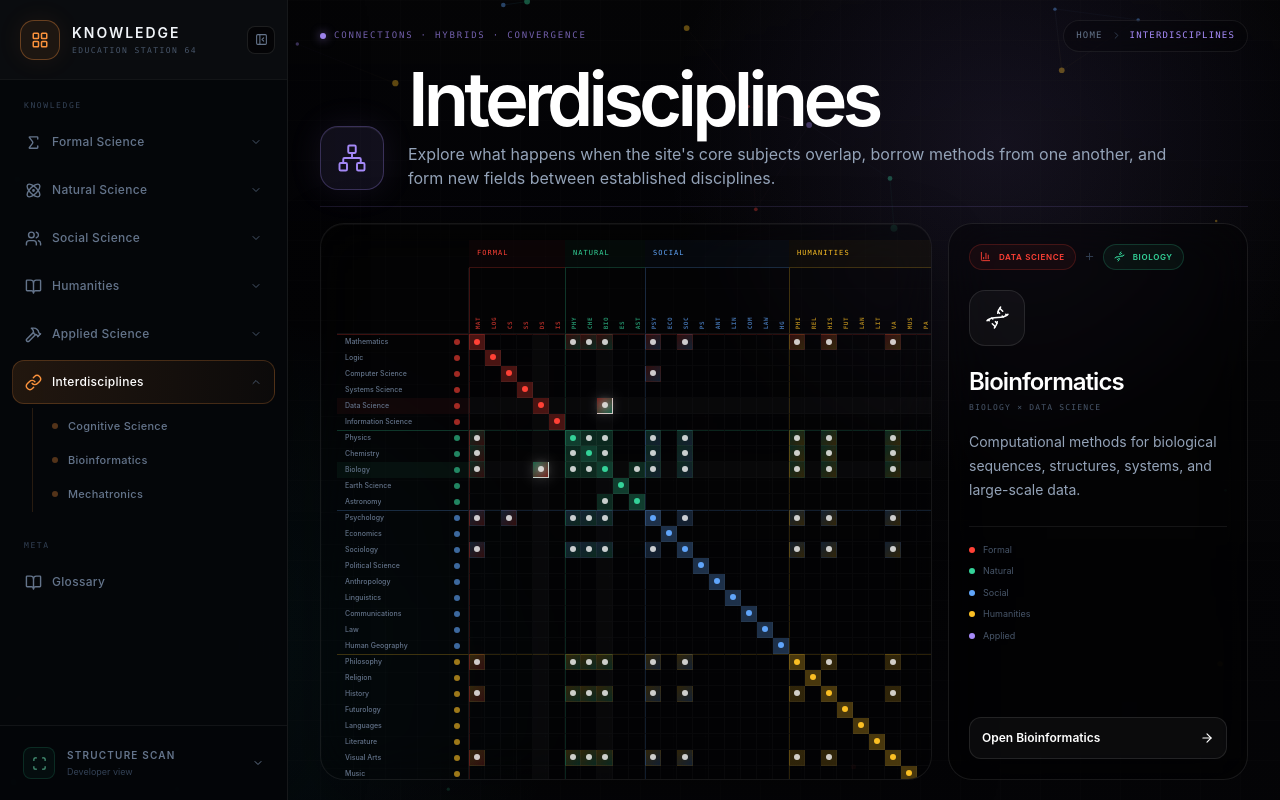
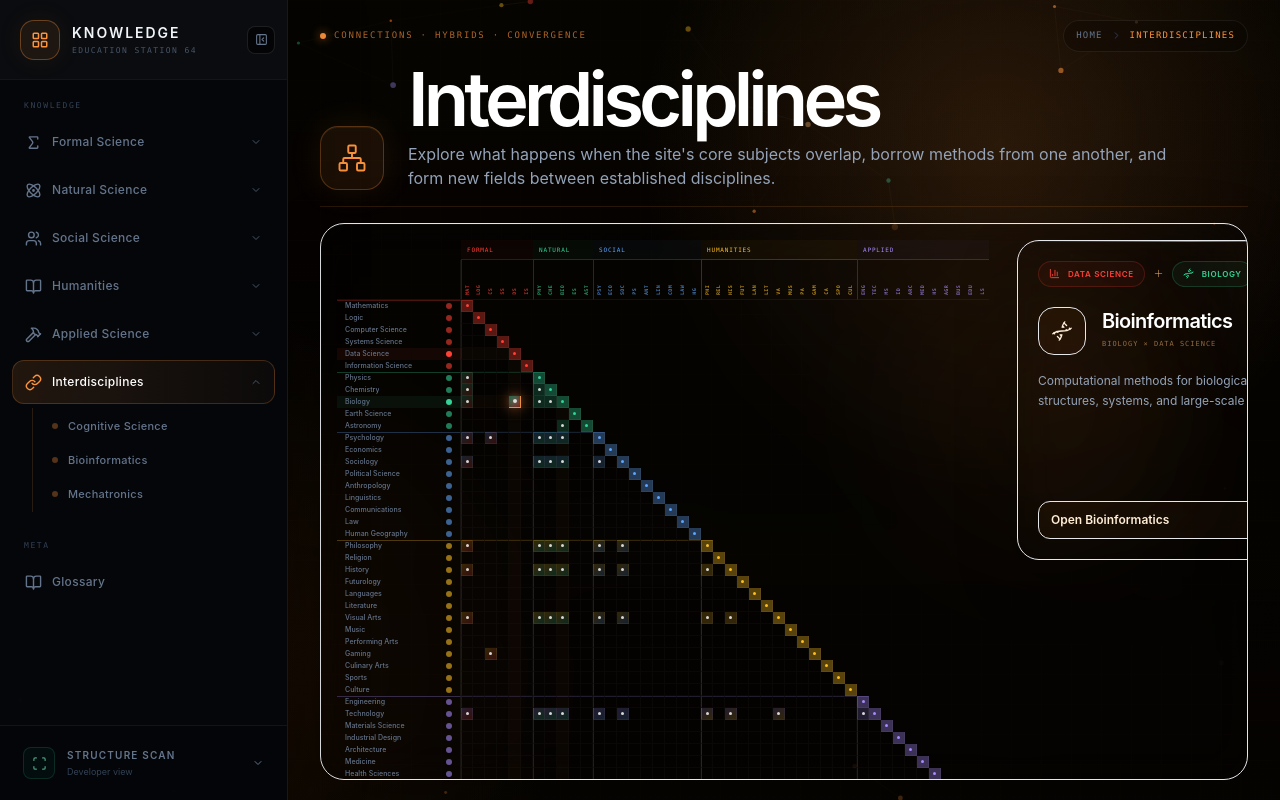
Before and after one commit to nickf723/ed-dev, a Next.js app: page /interdisciplines in a window 1280 px wide. Built offline with nearby package versions, Linux system fonts and the light colour scheme.

Commit message:
Fold Interdisciplines matrix and restore orange theme

```diff
--- a/app/interdisciplines/InterdisciplinaryMatrix.tsx
+++ b/app/interdisciplines/InterdisciplinaryMatrix.tsx
@@ -1,7 +1,7 @@
 "use client";
 
 import Link from "next/link";
-import { Fragment, useMemo, useState } from "react";
+import { useMemo, useState } from "react";
 import { ArrowRight, Plus } from "lucide-react";
 import {
   CORE_DOMAIN_ORDER,
@@ -10,13 +10,14 @@ import {
   pairKey,
   pairingFor,
   subjectCode,
-  type CoreDomainId,
   type MatrixAxisSeed,
   type Pairing,
 } from "./data";
 
-const CELL_SIZE = 16;
-const LABEL_WIDTH = 132;
+const CELL_SIZE = 12;
+const LABEL_WIDTH = 124;
+const INSPECTOR_WIDTH = 348;
+const INSPECTOR_GAP = 28;
 
 type DisplayCell = Pairing & { pure?: boolean };
 
@@ -53,16 +54,17 @@ export default function InterdisciplinaryMatrix({ axes }: { axes: readonly Matri
     axes: axes.filter((axis) => axis.domainId === domainId),
   })).filter((group) => group.axes.length > 0);
 
-  const gridTemplateColumns = `${LABEL_WIDTH}px repeat(${axes.length}, ${CELL_SIZE}px)`;
   const matrixWidth = LABEL_WIDTH + axes.length * CELL_SIZE;
+  const contentWidth = matrixWidth + INSPECTOR_GAP + INSPECTOR_WIDTH;
   const activeIds = new Set([activeA?.id, activeB?.id].filter(Boolean));
 
   return (
-    <div className="grid min-h-0 flex-1 gap-4 xl:grid-cols-[minmax(0,1fr)_300px]">
-      <section className="relative min-h-0 overflow-hidden rounded-[24px] border border-white/[0.08] bg-black/[0.24] shadow-[inset_0_1px_0_rgba(255,255,255,0.035),0_24px_70px_rgba(0,0,0,0.24)] backdrop-blur-xl">
-        <div className="pointer-events-none absolute inset-0 opacity-45 [background-image:linear-gradient(rgba(255,255,255,0.025)_1px,transparent_1px),linear-gradient(90deg,rgba(255,255,255,0.025)_1px,transparent_1px)] [background-size:32px_32px]" />
+    <section className="relative min-h-0 flex-1 overflow-hidden rounded-[24px] border border-orange-300/18 bg-black/[0.20] shadow-[inset_0_1px_0_rgba(255,255,255,0.035),0_24px_70px_rgba(0,0,0,0.24)] backdrop-blur-xl">
+      <div className="pointer-events-none absolute inset-0 opacity-35 [background-image:linear-gradient(rgba(251,146,60,0.022)_1px,transparent_1px),linear-gradient(90deg,rgba(251,146,60,0.022)_1px,transparent_1px)] [background-size:30px_30px]" />
+      <div className="pointer-events-none absolute right-[6%] top-[8%] h-72 w-72 rounded-full bg-orange-400/[0.045] blur-3xl" />
 
-        <div className="relative h-full overflow-auto p-3 sm:p-4 custom-scrollbar">
+      <div className="relative h-full overflow-auto p-3 custom-scrollbar sm:p-4">
+        <div className="relative mx-auto" style={{ width: contentWidth, minWidth: contentWidth }}>
           <div style={{ width: matrixWidth }}>
             <div className="flex" style={{ marginLeft: LABEL_WIDTH }}>
               {groups.map((group) => {
@@ -70,11 +72,11 @@ export default function InterdisciplinaryMatrix({ axes }: { axes: readonly Matri
                 return (
                   <div
                     key={group.domainId}
-                    className="flex h-7 items-center border-b border-white/[0.06] px-2 font-mono text-[7px] uppercase tracking-[0.15em]"
+                    className="flex h-5 items-center border-b px-1.5 font-mono text-[6px] uppercase tracking-[0.14em]"
                     style={{
                       width: group.axes.length * CELL_SIZE,
                       color: `rgb(${meta.rgb})`,
-                      borderColor: `rgba(${meta.rgb},0.20)`,
+                      borderColor: `rgba(${meta.rgb},0.22)`,
                       background: `rgba(${meta.rgb},0.035)`,
                     }}
                   >
@@ -84,8 +86,8 @@ export default function InterdisciplinaryMatrix({ axes }: { axes: readonly Matri
               })}
             </div>
 
-            <div className="grid gap-0" style={{ gridTemplateColumns }}>
-              <div className="h-[66px] border-b border-r border-white/[0.06]" />
+            <div className="flex">
+              <div className="h-10 shrink-0 border-b border-r border-white/[0.06]" style={{ width: LABEL_WIDTH }} />
               {axes.map((axis, index) => {
                 const meta = DOMAIN_META[axis.domainId];
                 const groupStart = index === 0 || axes[index - 1]?.domainId !== axis.domainId;
@@ -93,15 +95,16 @@ export default function InterdisciplinaryMatrix({ axes }: { axes: readonly Matri
                   <div
                     key={`column-${axis.id}`}
                     title={axis.label}
-                    className="relative flex h-[66px] items-end justify-center border-b border-white/[0.06] pb-1"
+                    className="relative flex h-10 shrink-0 items-end justify-center border-b border-white/[0.05] pb-1"
                     style={{
+                      width: CELL_SIZE,
                       borderLeft: groupStart ? `1px solid rgba(${meta.rgb},0.24)` : undefined,
                     }}
                   >
                     <span
-                      className="max-h-[58px] truncate font-mono text-[6px] font-semibold uppercase tracking-[0.08em]"
+                      className="max-h-9 truncate font-mono text-[5px] font-semibold uppercase tracking-[0.06em]"
                       style={{
-                        color: `rgba(${meta.rgb},0.64)`,
+                        color: `rgba(${meta.rgb},0.70)`,
                         writingMode: "vertical-rl",
                         transform: "rotate(180deg)",
                       }}
@@ -111,26 +114,32 @@ export default function InterdisciplinaryMatrix({ axes }: { axes: readonly Matri
                   </div>
                 );
               })}
+            </div>
 
+            <div>
               {axes.map((row, rowIndex) => {
                 const rowMeta = DOMAIN_META[row.domainId];
                 const rowGroupStart = rowIndex === 0 || axes[rowIndex - 1]?.domainId !== row.domainId;
 
                 return (
-                  <Fragment key={`row-${row.id}`}>
+                  <div key={`row-${row.id}`} className="flex" style={{ height: CELL_SIZE }}>
                     <div
                       title={row.label}
-                      className="flex h-4 min-w-0 items-center justify-between border-r border-white/[0.06] pr-2"
+                      className="flex shrink-0 items-center justify-between border-r border-white/[0.055] pr-2"
                       style={{
-                        borderTop: rowGroupStart ? `1px solid rgba(${rowMeta.rgb},0.24)` : undefined,
-                        background: activeIds.has(row.id) ? `rgba(${rowMeta.rgb},0.055)` : undefined,
+                        width: LABEL_WIDTH,
+                        borderTop: rowGroupStart ? `1px solid rgba(${rowMeta.rgb},0.28)` : undefined,
+                        background: activeIds.has(row.id) ? `rgba(${rowMeta.rgb},0.065)` : undefined,
                       }}
                     >
                       <span className="truncate pl-2 text-[7px] font-medium text-slate-500">{row.label}</span>
-                      <span className="ml-2 h-1.5 w-1.5 shrink-0 rounded-full" style={{ background: `rgb(${rowMeta.rgb})`, opacity: 0.62 }} />
+                      <span
+                        className="ml-2 h-1.5 w-1.5 shrink-0 rounded-full"
+                        style={{ background: `rgb(${rowMeta.rgb})`, opacity: activeIds.has(row.id) ? 1 : 0.58 }}
+                      />
                     </div>
 
-                    {axes.map((col, colIndex) => {
+                    {axes.slice(0, rowIndex + 1).map((col, colIndex) => {
                       const colMeta = DOMAIN_META[col.domainId];
                       const colGroupStart = colIndex === 0 || axes[colIndex - 1]?.domainId !== col.domainId;
                       const data = displayFor(row, col);
@@ -143,11 +152,13 @@ export default function InterdisciplinaryMatrix({ axes }: { axes: readonly Matri
                         return (
                           <div
                             key={`${row.id}-${col.id}`}
-                            className="h-4 w-4 border-b border-r border-white/[0.025]"
+                            className="shrink-0 border-b border-r border-white/[0.022]"
                             style={{
-                              borderLeft: colGroupStart ? `1px solid rgba(${colMeta.rgb},0.16)` : undefined,
-                              borderTop: rowGroupStart ? `1px solid rgba(${rowMeta.rgb},0.16)` : undefined,
-                              background: inCrosshair ? "rgba(255,255,255,0.018)" : "rgba(0,0,0,0.10)",
+                              width: CELL_SIZE,
+                              height: CELL_SIZE,
+                              borderLeft: colGroupStart ? `1px solid rgba(${colMeta.rgb},0.18)` : undefined,
+                              borderTop: rowGroupStart ? `1px solid rgba(${rowMeta.rgb},0.18)` : undefined,
+                              background: inCrosshair ? "rgba(251,146,60,0.024)" : "rgba(0,0,0,0.08)",
                             }}
                           />
                         );
@@ -162,88 +173,83 @@ export default function InterdisciplinaryMatrix({ axes }: { axes: readonly Matri
                           onMouseEnter={() => setActiveKey(key)}
                           onFocus={() => setActiveKey(key)}
                           onClick={() => setActiveKey(key)}
-                          className="relative flex h-4 w-4 items-center justify-center border-b border-r transition-transform hover:z-10 hover:scale-125 focus:z-10 focus:scale-125 focus:outline-none"
+                          className="relative flex shrink-0 items-center justify-center border-b border-r transition-transform hover:z-20 hover:scale-[1.45] focus:z-20 focus:scale-[1.45] focus:outline-none"
                           style={{
-                            borderColor: selected ? "rgba(255,255,255,0.72)" : "rgba(255,255,255,0.045)",
-                            borderLeft: colGroupStart ? `1px solid rgba(${colMeta.rgb},0.24)` : undefined,
-                            borderTop: rowGroupStart ? `1px solid rgba(${rowMeta.rgb},0.24)` : undefined,
+                            width: CELL_SIZE,
+                            height: CELL_SIZE,
+                            borderColor: selected ? "rgba(251,146,60,0.92)" : "rgba(255,255,255,0.05)",
+                            borderLeft: colGroupStart ? `1px solid rgba(${colMeta.rgb},0.26)` : undefined,
+                            borderTop: rowGroupStart ? `1px solid rgba(${rowMeta.rgb},0.26)` : undefined,
                             background: pure
-                              ? `rgba(${rowMeta.rgb},${selected ? 0.52 : 0.28})`
-                              : `linear-gradient(135deg, rgba(${rowMeta.rgb},${selected ? 0.44 : 0.18}), rgba(${colMeta.rgb},${selected ? 0.44 : 0.18}))`,
-                            boxShadow: selected ? "0 0 14px rgba(255,255,255,0.18)" : undefined,
+                              ? `rgba(${rowMeta.rgb},${selected ? 0.62 : 0.34})`
+                              : `linear-gradient(135deg, rgba(${rowMeta.rgb},${selected ? 0.48 : 0.19}), rgba(${colMeta.rgb},${selected ? 0.48 : 0.19}))`,
+                            boxShadow: selected ? "0 0 13px rgba(251,146,60,0.50)" : undefined,
                           }}
                         >
                           <span
-                            className="h-1.5 w-1.5 rounded-full"
+                            className="rounded-full"
                             style={{
-                              background: pure ? `rgb(${rowMeta.rgb})` : "rgba(255,255,255,0.78)",
-                              boxShadow: selected ? "0 0 8px rgba(255,255,255,0.8)" : undefined,
+                              width: selected ? 4 : 3,
+                              height: selected ? 4 : 3,
+                              background: pure ? `rgb(${rowMeta.rgb})` : "rgba(255,255,255,0.82)",
+                              boxShadow: selected ? "0 0 7px rgba(255,255,255,0.85)" : undefined,
                             }}
                           />
                         </button>
                       );
                     })}
-                  </Fragment>
+                  </div>
                 );
               })}
             </div>
           </div>
-        </div>
-      </section>
 
-      <aside className="relative min-h-0 overflow-hidden rounded-[24px] border border-white/[0.09] bg-black/35 p-5 backdrop-blur-xl">
+          <aside
+            className="absolute right-0 top-0 overflow-hidden rounded-[22px] border border-orange-300/16 bg-[#0a0705]/82 p-5 shadow-[0_22px_60px_rgba(0,0,0,0.26)] backdrop-blur-xl"
+            style={{ width: INSPECTOR_WIDTH, minHeight: 318 }}
+          >
+            <div className="pointer-events-none absolute inset-x-0 top-0 h-px bg-gradient-to-r from-transparent via-orange-300/55 to-transparent" />
+            <div className="pointer-events-none absolute -right-16 -top-16 h-44 w-44 rounded-full bg-orange-400/[0.08] blur-3xl" />
+
             {activeA && activeB && current && CurrentIcon ? (
-          <div className="relative flex h-full flex-col">
+              <div className="relative flex min-h-[278px] flex-col">
                 <div className="flex flex-wrap items-center gap-2">
                   <AxisChip axis={activeA} />
                   {activeA.id !== activeB.id ? (
                     <>
-                  <Plus size={11} className="text-slate-700" />
+                      <Plus size={11} className="text-orange-300/55" />
                       <AxisChip axis={activeB} />
                     </>
                   ) : null}
                 </div>
 
-            <div
-              className="mt-5 flex h-14 w-14 items-center justify-center rounded-2xl border"
-              style={{
-                color: activeA.id === activeB.id ? `rgb(${DOMAIN_META[activeA.domainId].rgb})` : "white",
-                borderColor: "rgba(255,255,255,0.10)",
-                background: "rgba(255,255,255,0.035)",
-              }}
-            >
-              <CurrentIcon size={25} strokeWidth={1.45} />
+                <div className="mt-5 flex items-start gap-4">
+                  <div className="flex h-12 w-12 shrink-0 items-center justify-center rounded-2xl border border-orange-300/14 bg-orange-400/[0.045] text-orange-100">
+                    <CurrentIcon size={22} strokeWidth={1.45} />
+                  </div>
+                  <div className="min-w-0">
+                    <h2 className="text-xl font-semibold tracking-[-0.035em] text-white">{current.title}</h2>
+                    <div className="mt-1 font-mono text-[7px] uppercase tracking-[0.14em] text-orange-300/55">{current.field}</div>
+                  </div>
                 </div>
 
-            <h2 className="mt-5 text-2xl font-semibold tracking-[-0.04em] text-white">{current.title}</h2>
-            <div className="mt-1 font-mono text-[8px] uppercase tracking-[0.15em] text-slate-600">{current.field}</div>
-            <p className="mt-4 text-sm leading-6 text-slate-400">{current.desc}</p>
-
-            <div className="mt-6 space-y-2 border-t border-white/[0.07] pt-4">
-              {CORE_DOMAIN_ORDER.map((domainId) => {
-                const meta = DOMAIN_META[domainId];
-                return (
-                  <div key={domainId} className="flex items-center gap-2 text-[9px] text-slate-600">
-                    <span className="h-1.5 w-1.5 rounded-full" style={{ background: `rgb(${meta.rgb})` }} />
-                    <span>{meta.label}</span>
-                  </div>
-                );
-              })}
-            </div>
+                <p className="mt-4 text-[12px] leading-5 text-slate-400">{current.desc}</p>
 
                 {current.href ? (
                   <Link
                     href={current.href}
-                className="group mt-auto flex items-center justify-between rounded-xl border border-white/[0.10] bg-white/[0.035] px-3 py-3 text-xs font-semibold text-white transition-colors hover:bg-white/[0.07]"
+                    className="group mt-auto flex items-center justify-between rounded-xl border border-orange-300/16 bg-orange-400/[0.045] px-3 py-2.5 text-xs font-semibold text-orange-100 transition-colors hover:bg-orange-400/[0.08]"
                   >
                     Open {current.title}
-                <ArrowRight size={14} className="transition-transform group-hover:translate-x-1" />
+                    <ArrowRight size={13} className="transition-transform group-hover:translate-x-1" />
                   </Link>
                 ) : null}
               </div>
             ) : null}
           </aside>
         </div>
+      </div>
+    </section>
   );
 }
 
@@ -261,7 +267,7 @@ function AxisChip({ axis }: { axis: MatrixAxisSeed }) {
       }}
     >
       <Icon size={11} />
-      <span className="max-w-[105px] truncate text-[8px] font-semibold uppercase tracking-[0.08em]">{axis.label}</span>
+      <span className="max-w-[112px] truncate text-[8px] font-semibold uppercase tracking-[0.08em]">{axis.label}</span>
     </span>
   );
 }
```
Also changed, not shown: app/interdisciplines/ColliderBackground.tsx (+13 -8 lines), app/interdisciplines/page.tsx (+6 -5 lines). Lines whose indentation alone changed are shown as unchanged.
